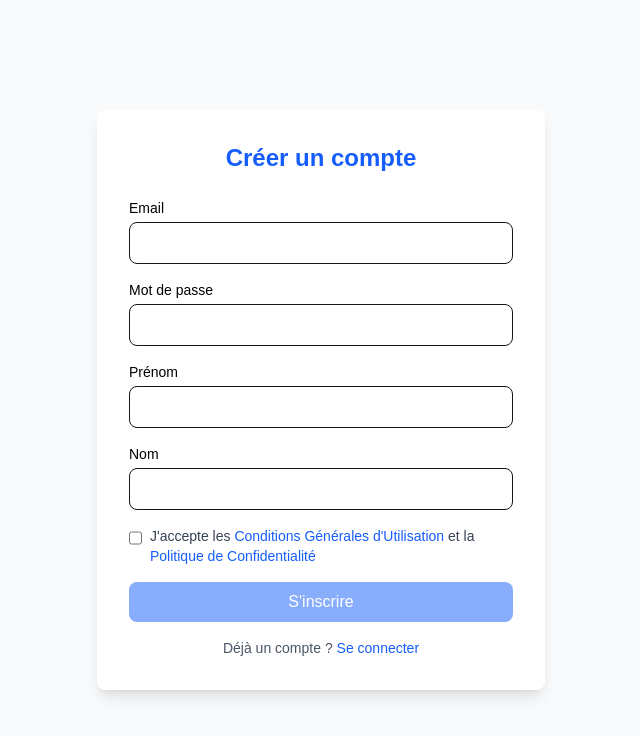
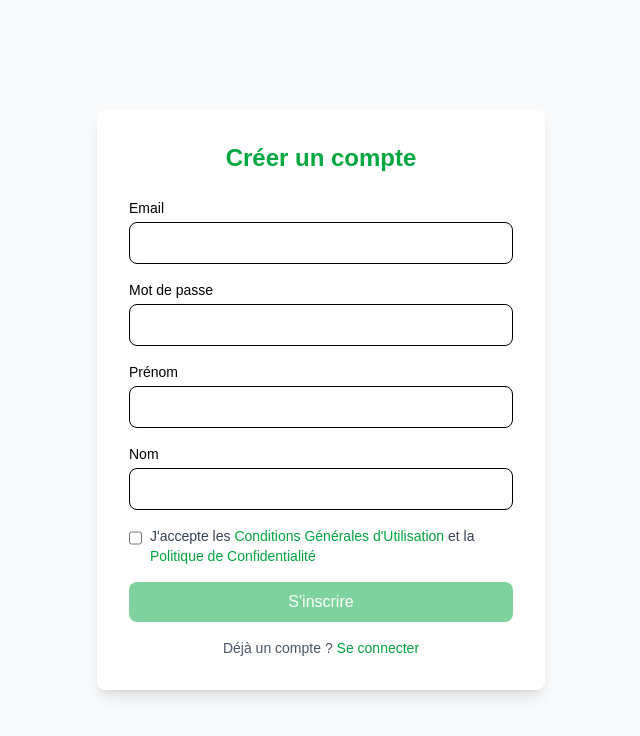
Before and after one commit to nohoariifamibelle/second-life-exchange, a Next.js app in the folder frontend/: page /register in a window 1280 px wide. Shown: the top 736 px of the page, without its empty margins (319-959 px from the left). Built offline with nearby package versions, Linux system fonts and the light colour scheme; no server answers.

Commit message:
fix(login/signin) : Fix colors in login and signin forms

```diff
--- a/frontend/src/app/login/page.tsx
+++ b/frontend/src/app/login/page.tsx
@@ -37,7 +37,7 @@ export default function LoginPage() {
   return (
     <div className="min-h-screen flex items-center justify-center bg-gray-50">
       <div className="max-w-md w-full bg-white rounded-lg shadow-lg p-8">
-        <h1 className="text-2xl text-blue-600 font-bold text-center mb-6">
+        <h1 className="text-2xl text-green-600 font-bold text-center mb-6">
           Connexion
         </h1>
 
@@ -50,7 +50,7 @@ export default function LoginPage() {
               id="email"
               type="email"
               {...register("email")}
-              className={`px-4 py-2 border rounded-lg focus:outline-none focus:ring-2 focus:ring-blue-500 ${
+              className={`px-4 py-2 border rounded-lg focus:outline-none focus:ring-2 focus:ring-green-500 text-black ${
                 errors.email ? "border-red-500" : "border-gray-300"
               }`}
               disabled={isLoading}
@@ -68,7 +68,7 @@ export default function LoginPage() {
               id="password"
               type="password"
               {...register("password")}
-              className={`px-4 py-2 border rounded-lg focus:outline-none focus:ring-2 focus:ring-blue-500 ${
+              className={`px-4 py-2 border rounded-lg focus:outline-none focus:ring-2 focus:ring-green-500 text-black ${
                 errors.password ? "border-red-500" : "border-gray-300"
               }`}
               disabled={isLoading}
@@ -81,7 +81,7 @@ export default function LoginPage() {
           <button
             type="submit"
             disabled={isLoading}
-            className="w-full py-2 bg-blue-600 text-white rounded-lg hover:bg-blue-700 disabled:opacity-50 disabled:cursor-not-allowed transition-colors"
+            className="w-full py-2 bg-green-600 text-white rounded-lg hover:bg-green-700 disabled:opacity-50 disabled:cursor-not-allowed transition-colors"
           >
             {isLoading ? "Connexion en cours..." : "Se connecter"}
           </button>
@@ -89,7 +89,7 @@ export default function LoginPage() {
 
         <p className="mt-4 text-center text-sm text-gray-600">
           Pas encore de compte ?{" "}
-          <Link href="/register" className="text-blue-600 hover:underline">
+          <Link href="/register" className="text-green-600 hover:underline">
             S&apos;inscrire
           </Link>
         </p>
--- a/frontend/src/app/register/page.tsx
+++ b/frontend/src/app/register/page.tsx
@@ -5,7 +5,7 @@ export default function RegisterPage() {
   return (
     <div className="min-h-screen flex items-center justify-center bg-gray-50">
       <div className="max-w-md w-full bg-white rounded-lg shadow-lg p-8">
-        <h1 className="text-2xl text-blue-600 font-bold text-center mb-6">
+        <h1 className="text-2xl text-green-600 font-bold text-center mb-6">
           Créer un compte
         </h1>
 
@@ -13,7 +13,7 @@ export default function RegisterPage() {
 
         <p className="mt-4 text-center text-sm text-gray-600">
           Déjà un compte ?{" "}
-          <Link href="/login" className="text-blue-600 hover:underline">
+          <Link href="/login" className="text-green-600 hover:underline">
             Se connecter
           </Link>
         </p>
--- a/frontend/src/components/auth/AuthLayout.tsx
+++ b/frontend/src/components/auth/AuthLayout.tsx
@@ -6,7 +6,7 @@ interface AuthLayoutProps {
 
 export function AuthLayout({ children, title, subtitle }: AuthLayoutProps) {
   return (
-    <div className="min-h-screen flex items-center justify-center bg-linear-to-br from-blue-50 to-gray-50">
+    <div className="min-h-screen flex items-center justify-center bg-linear-to-br from-green-50 to-gray-50">
       <div className="max-w-md w-full mx-4">
         <div className="bg-white rounded-2xl shadow-xl p-8">
           <div className="text-center mb-8">
--- a/frontend/src/components/auth/RegisterForm.tsx
+++ b/frontend/src/components/auth/RegisterForm.tsx
@@ -72,14 +72,14 @@ export function RegisterForm() {
         <label className="flex items-start gap-2 cursor-pointer">
           <input
             type="checkbox"
-            className="mt-1 h-4 w-4 rounded border-gray-300 text-blue-600 focus:ring-blue-500"
+            className="mt-1 h-4 w-4 rounded border-gray-300 text-green-600 focus:ring-green-500"
             {...register("acceptedTerms")}
           />
           <span className="text-sm text-gray-700">
             J&apos;accepte les{" "}
             <Link
               href="/cgu"
-              className="text-blue-600 hover:underline"
+              className="text-green-600 hover:underline"
               target="_blank"
             >
               Conditions Générales d&apos;Utilisation
@@ -87,7 +87,7 @@ export function RegisterForm() {
             et la{" "}
             <Link
               href="/politique-confidentialite"
-              className="text-blue-600 hover:underline"
+              className="text-green-600 hover:underline"
               target="_blank"
             >
               Politique de Confidentialité
@@ -106,7 +106,7 @@ export function RegisterForm() {
       <button
         type="submit"
         disabled={isSubmitting || !acceptedTerms}
-        className="w-full py-2 bg-blue-600 text-white rounded-lg hover:bg-blue-700 disabled:opacity-50 disabled:cursor-not-allowed"
+        className="w-full py-2 bg-green-600 text-white rounded-lg hover:bg-green-700 disabled:opacity-50 disabled:cursor-not-allowed"
       >
         {isSubmitting ? "Inscription..." : "S'inscrire"}
       </button>
--- a/frontend/src/components/ui/Input.tsx
+++ b/frontend/src/components/ui/Input.tsx
@@ -8,7 +8,7 @@ export function Input({ label, error, ...props }: InputProps) {
     <div className="flex flex-col gap-1">
       <label className="text-sm text-black font-medium">{label}</label>
       <input
-        className="px-4 py-2  border rounded-lg focus:outline-none focus:ring-2"
+        className="px-4 py-2 border rounded-lg focus:outline-none focus:ring-2 focus:ring-green-500 text-black"
         {...props}
       />
       {error && <span className="text-sm text-red-600">{error}</span>}
```
